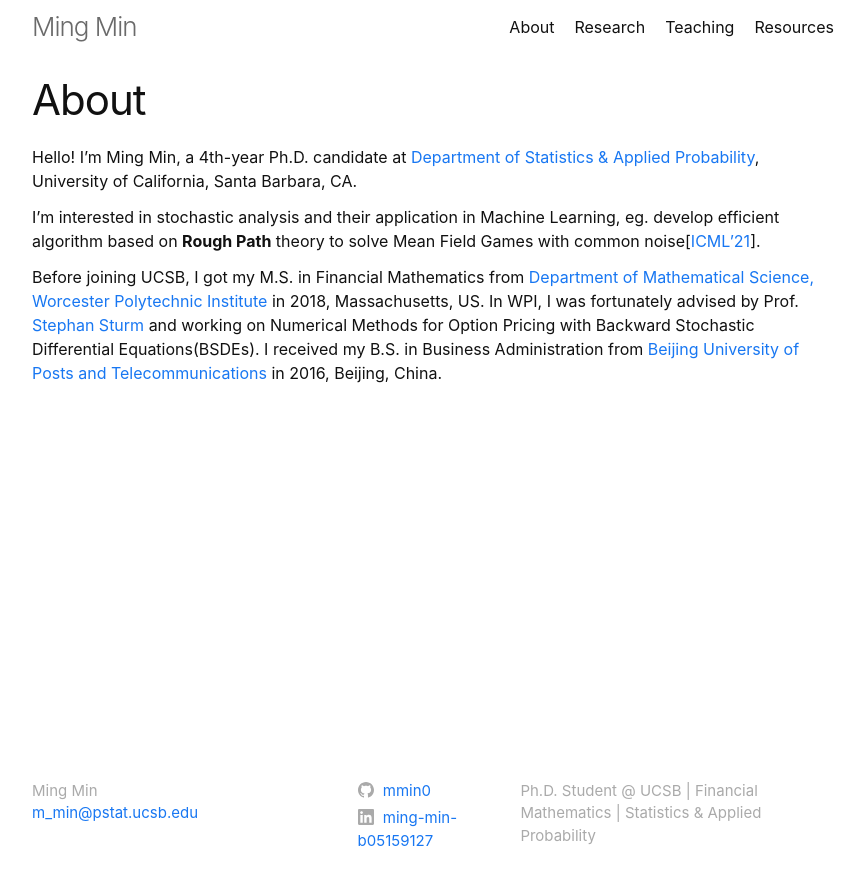
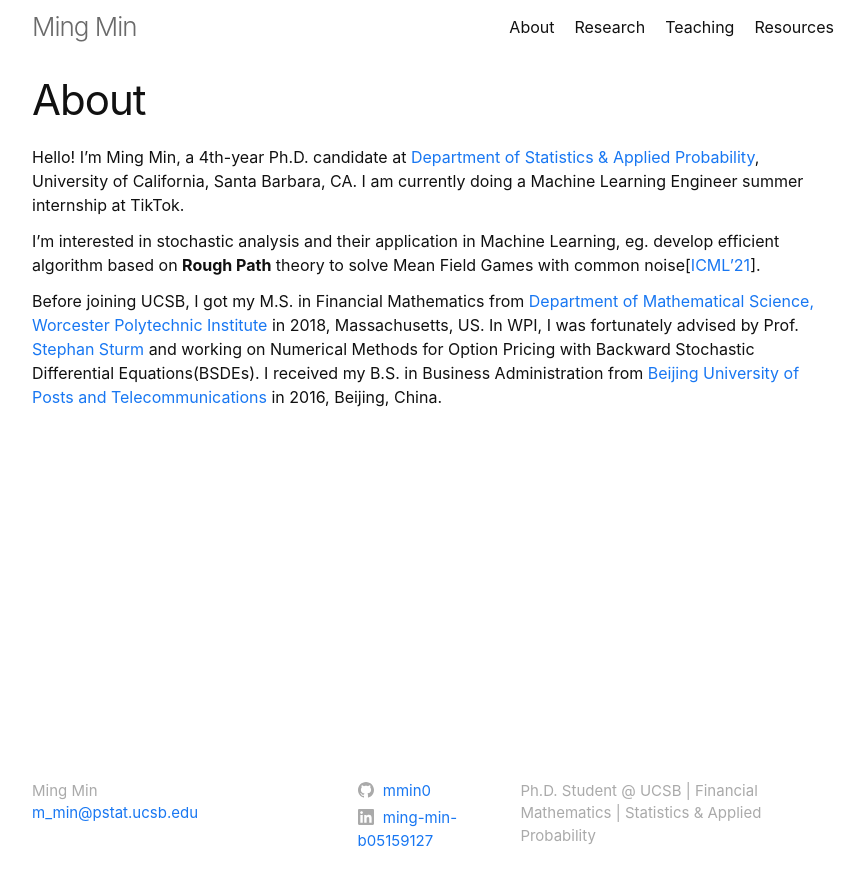
Before and after one commit to mmin0/mmin0.github.io, a Jekyll site: the page built from index.md, in a window 1280 px wide. Shown: the top 885 px of the page, without its empty margins (207-1072 px from the left). Built offline with Jekyll 4.4.1, drawn with Linux system fonts in a browser that asks for light colours.

Commit message:
Update index.md

```diff
--- a/index.md
+++ b/index.md
@@ -3,7 +3,7 @@ layout: page
 title: About
 ---
 
-Hello! I’m Ming Min, a 4th-year Ph.D. candidate at [Department of Statistics & Applied Probability](http://www.pstat.ucsb.edu), University of California, Santa Barbara, CA.
+Hello! I’m Ming Min, a 4th-year Ph.D. candidate at [Department of Statistics & Applied Probability](http://www.pstat.ucsb.edu), University of California, Santa Barbara, CA. I am currently doing a Machine Learning Engineer summer internship at TikTok.
 
 I'm interested in stochastic analysis and their application in Machine Learning, eg. develop efficient algorithm based on **Rough Path** theory to solve Mean Field Games with common noise\[[ICML'21](http://proceedings.mlr.press/v139/min21a.html)\]. <!-- For more details, please check my [CV](cv-2021.pdf). -->
 
```
